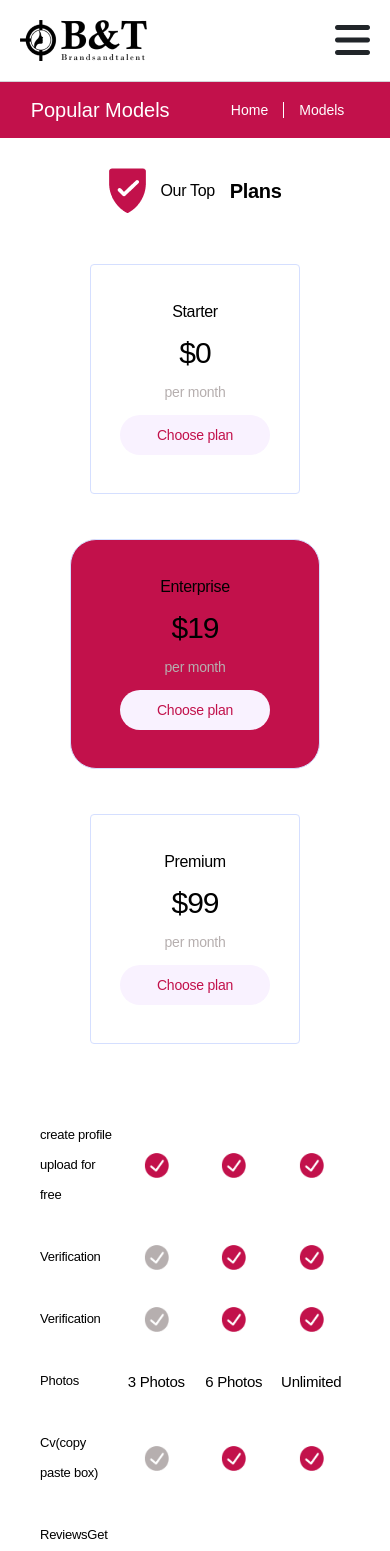
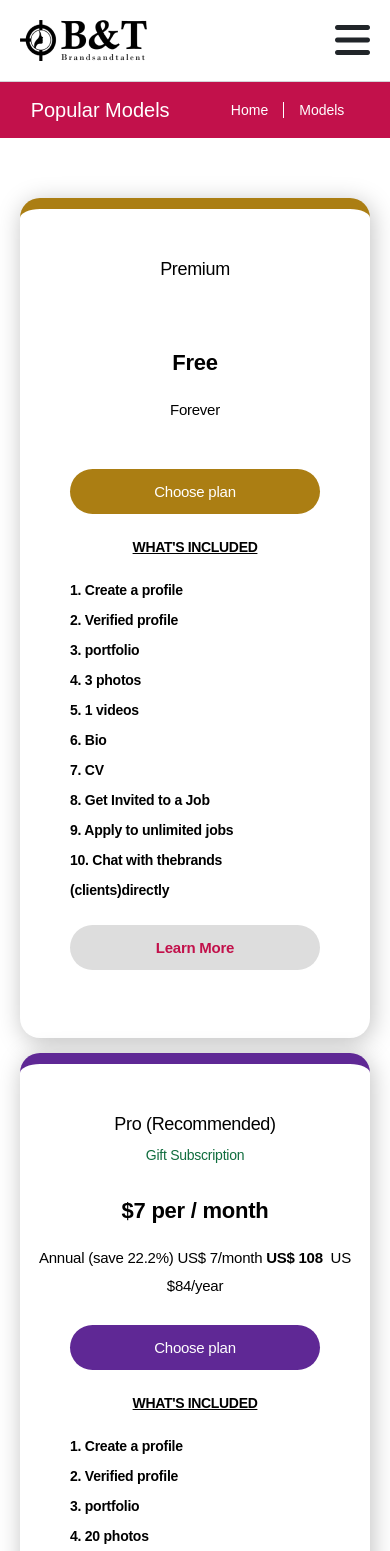
Before and after one commit to Srishtis-React-Team/Brands-and-talent-Web, a React (Create React App) app: page /pricing in a window 390 px wide. Shown: the top 1551 px of the page. Built offline with nearby package versions, Linux system fonts and the light colour scheme.

Commit message:
pricing-design

```diff
--- a/package.json
+++ b/package.json
@@ -13,7 +13,7 @@
     "react-bootstrap": "^2.9.1",
     "react-dom": "^18.2.0",
     "react-router-dom": "^6.20.0",
-    "react-scripts": "5.0.1",
+    "react-scripts": "^5.0.1",
     "react-select": "^5.8.0",
     "react-simple-chatbot": "^0.6.1",
     "web-vitals": "^2.1.4"
--- a/src/assets/css/pricing.css
+++ b/src/assets/css/pricing.css
@@ -1,286 +1,205 @@
-.pricing-section {
+.plans-section {
+  padding: 60px;
   display: flex;
   justify-content: space-evenly;
   align-items: center;
-  margin-top: 40px;
 }
 
-.pricing-table {
-  padding: 60px 60px;
+.plans-wrapper {
+  width: 350px;
+  height: 840px;
+  flex-shrink: 0;
+  border-radius: 20px;
+  background: #fff;
+  box-shadow: 2px 4px 24px 0px rgba(0, 0, 0, 0.25);
 }
 
-.pricing-img-wrapper > img {
-  width: 30px;
-  height: 30px;
+.free-plans {
+  border-top: 11px solid #ab7e13;
 }
 
-.pricing-wrapper {
-  width: 210px;
-  height: 330px;
-  padding: 40px;
+.pro-plans {
+  border-top: 11px solid #5f2895;
+}
+
+.premium-plans {
+  border-top: 11px solid #106d3e;
+}
+
+.plan-name {
+  color: #000;
+  text-align: center;
+  font-family: sans-serif;
+  font-size: 18px;
+  font-style: normal;
+  font-weight: 400;
+  line-height: normal;
+  letter-spacing: -0.333px;
+  padding: 50px 0px 25px 0px;
+}
+
+.plan-value {
+  padding: 10px 0px 20px 0px;
+  color: #000;
+  text-align: center;
+  font-family: sans-serif;
+  font-size: 22px;
+  font-style: normal;
+  font-weight: 600;
+  line-height: normal;
+  letter-spacing: -0.25px;
+}
+
+.plan-validity {
+  color: #000;
+  text-align: center;
+  font-family: sans-serif;
+  font-size: 15px;
+  font-style: normal;
+  font-weight: 400;
+  line-height: 28px; /* 175% */
+  letter-spacing: -0.25px;
+  padding-bottom: 20px;
+}
+
+.choose-btn {
   cursor: pointer;
+  width: 250px;
+  height: 45px;
+  flex-shrink: 0;
+  border-radius: 60px;
   display: flex;
   justify-content: center;
   align-items: center;
-  flex-direction: column;
-  margin: 20px;
-}
-
-.pricing-row {
-  display: flex;
-  justify-content: space-between;
-  align-items: center;
-  padding: 18px 0px;
-}
-
-.pricing-img-wrapper {
-  width: 210px;
-  text-align: center;
-}
-
-.pricing-name {
-  width: 210px;
-  color: #000;
+  color: #fff;
   font-family: sans-serif;
   font-size: 15px;
   font-style: normal;
   font-weight: 400;
   line-height: normal;
   letter-spacing: -0.25px;
+  margin: 25px auto;
 }
 
-.pricing-img-wrapper {
+.include {
+  cursor: pointer;
   color: #000;
+  text-align: center;
+  font-family: sans-serif;
+  font-size: 14px;
+  font-style: normal;
+  font-weight: 700;
+  line-height: normal;
+  letter-spacing: -0.333px;
+  text-decoration-line: underline;
+  padding-bottom: 10px 0px;
+}
+
+.included-things {
+  padding: 20px;
+}
+
+.included-things > div {
+  color: #000;
+  font-family: sans-serif;
+  font-size: 14px;
+  font-style: normal;
+  font-weight: 600;
+  line-height: 30px; /* 187.5% */
+  letter-spacing: -0.25px;
+  padding: 0px 30px;
+}
+
+.learn-btn {
+  cursor: pointer;
+  border-radius: 60px;
+  background: #dddddd;
+  width: 250px;
+  height: 45px;
+  flex-shrink: 0;
+  color: #c2114b;
+  text-align: center;
   font-family: sans-serif;
   font-size: 15px;
   font-style: normal;
-  font-weight: 400;
-  line-height: normal;
+  font-weight: 600;
+  line-height: 28px; /* 175% */
   letter-spacing: -0.25px;
-}
-
-.guarantee-wrapper {
-  width: 210px;
-  height: 330px;
-  padding: 40px;
-  cursor: pointer;
-  display: flex;
-  justify-content: space-around;
-  align-items: start;
-  flex-direction: column;
-}
-
-.pricing-fill {
-  width: 250px;
-  height: 350px;
-  border-radius: 26px;
-  background: #c2114b;
-  cursor: pointer;
   display: flex;
   justify-content: center;
   align-items: center;
-  flex-direction: column;
-  margin: 25px;
+  margin: 0 auto;
 }
 
-.plan-name {
-  color: #000;
-  text-align: center;
-  font-family: sans-serif;
-  font-size: 20px;
-  font-style: normal;
-  font-weight: 400;
-  line-height: normal;
-  letter-spacing: -0.333px;
+.free-btn {
+  background: #ab7e13;
 }
 
-.plan-name-bold {
-  color: #000;
-  font-family: sans-serif;
-  font-size: 40px;
-  font-style: normal;
-  font-weight: 600;
-  line-height: normal;
-  letter-spacing: -0.333px;
+.pro-btn {
+  background: #5f2895;
 }
 
-.plan-value {
-  color: #000;
-  text-align: center;
-  font-family: sans-serif;
-  font-size: 60px;
-  font-style: normal;
-  font-weight: 400;
-  line-height: normal;
-  letter-spacing: -1px;
+.premium-btn {
+  background: #106d3e;
 }
 
-.plan-action {
-  border-radius: 26px;
-  background: #f9f2ff;
-  width: 207.761px;
-  height: 64.308px;
-  color: #c2114b;
+.pro-gift {
+  color: #106d3e;
   text-align: center;
   font-family: sans-serif;
   font-size: 14px;
   font-style: normal;
   font-weight: 400;
-  line-height: normal;
-  letter-spacing: -0.233px;
-  margin-top: 40px;
+  letter-spacing: -0.25px;
+  padding-top: 12px;
 }
-
-.plan-duration {
-  color: #b6afaf;
+.premium-gift {
+  color: #5f2895;
   text-align: center;
   font-family: sans-serif;
   font-size: 14px;
   font-style: normal;
   font-weight: 400;
+  letter-spacing: -0.25px;
+  padding-top: 12px;
+}
+
+.save-plan {
+  color: #000;
+  text-align: center;
+  font-family: sans-serif;
+  font-size: 15px;
+  font-style: normal;
+  font-weight: 400;
+  line-height: 28px; /* 175% */
+  letter-spacing: -0.25px;
+}
+
+.save-plan > span {
+  font-weight: 700;
+}
+
+.premium-text {
+  color: #000;
+  text-align: center;
+  font-family: sans-serif;
+  font-size: 18px;
+  font-style: normal;
+  font-weight: 400;
   line-height: normal;
-  letter-spacing: -0.233px;
+  letter-spacing: -0.333px;
+  padding: 50px 0px 60px 0px;
 }
 
 @media (max-width: 475px) {
-  .pricing-section {
+  .plans-section {
+    padding: 60px;
     display: flex;
     flex-direction: column;
-    align-items: center;
-    margin-top: 0px;
-  }
-
-  .pricing-table {
-    padding: 40px 40px;
-  }
-
-  .pricing-wrapper {
-    align-items: center;
-    background-color: #fff;
-    border: 1px solid #d5dfff;
-    border-radius: 4px;
-    display: flex;
-    flex-direction: column;
-    max-width: 360px;
-    padding: 31px 23px;
-    justify-content: space-around;
-    height: 230px;
-  }
-
-  .pricing-fill {
-    align-items: center;
-    background-color: #fff;
-    border: 1px solid #d5dfff;
-    border-radius: 26px;
-    display: flex;
-    flex-direction: column;
-    max-width: 360px;
-    padding: 31px 23px;
-    justify-content: space-around;
-    height: 230px;
-    background: #c2114b;
-  }
-
-  .pricing-row {
-    display: flex;
-    justify-content: space-between;
-    align-items: center;
-    padding: 16px 0px;
-  }
-
-  .pricing-img-wrapper {
-    width: 210px;
-    text-align: center;
-  }
-
-  .pricing-name {
-    color: #000;
-    font-family: sans-serif;
-    font-size: 13px;
-    font-style: normal;
-    font-weight: 400;
-    line-height: 30px;
-  }
-
-  .pricing-img-wrapper {
-    color: #000;
-    font-family: sans-serif;
-    font-size: 15px;
-    font-style: normal;
-    font-weight: 400;
-    line-height: normal;
-    letter-spacing: -0.25px;
-  }
-
-  .guarantee-wrapper {
-    width: 100%;
-    height: initial;
-    padding: 30px 15px;
-    cursor: pointer;
-    display: flex;
-    flex-direction: row;
     justify-content: center;
     align-items: center;
   }
-
-  .plan-name {
-    color: #000;
-    text-align: center;
-    font-family: sans-serif;
-    font-size: 16px;
-    font-style: normal;
-    font-weight: 400;
-    line-height: normal;
-    padding: 0px 15px;
-  }
-
-  .plan-name-bold {
-    color: #000;
-    font-family: sans-serif;
-    font-size: 20px;
-    font-style: normal;
-    font-weight: 600;
-    line-height: normal;
-  }
-
-  .plan-value {
-    color: #000;
-    text-align: center;
-    font-family: sans-serif;
-    font-size: 30px;
-    font-style: normal;
-    font-weight: 400;
-    line-height: normal;
-    letter-spacing: -1px;
-  }
-
-  .plan-action {
-    border-radius: 26px;
-    background: #f9f2ff;
-    width: 150px;
-    height: 40px;
-    color: #c2114b;
-    text-align: center;
-    font-family: sans-serif;
-    font-size: 14px;
-    font-style: normal;
-    font-weight: 400;
-    line-height: normal;
-    margin-top: 0px;
-  }
-
-  .plan-duration {
-    color: #b6afaf;
-    text-align: center;
-    font-family: sans-serif;
-    font-size: 14px;
-    font-style: normal;
-    font-weight: 400;
-    line-height: normal;
-    letter-spacing: -0.233px;
-  }
-  .pricing-img-wrapper > img {
-    width: 25px;
-    height: 25px;
+  .plans-wrapper {
+    margin-bottom: 15px;
   }
 }
--- a/src/views/GetBooked.js
+++ b/src/views/GetBooked.js
@@ -3,6 +3,7 @@ import "../assets/css/findcreators.css";
 import "../assets/css/getbooked.css";
 import Header from "./header.js";
 import Footer from "./Footer.js";
+import CardCarousel from "./CardCarousel.js";
 import axios from "axios";
 import $ from "jquery";
 const GetBooked = () => {
@@ -389,6 +390,11 @@ const GetBooked = () => {
 
                   <div className="overlay"></div>
                 </div>
+                <div className="portofolio-section">
+                  <div className="portofolio-title">Posts</div>
+                  <div className="view-all">View All</div>
+                </div>
+                <CardCarousel />
               </>
             )}
             {photos && (
--- a/src/views/pricing.js
+++ b/src/views/pricing.js
@@ -42,153 +42,76 @@ const Pricing = () => {
           </div>
         </div>
       </section>
-      <div className="pricing-section">
-        <div className="guarantee-wrapper">
-          <div>
-            <img src={checkShield}></img>
+      <div className="plans-section">
+        <div className="plans-wrapper free-plans">
+          <div className="premium-text">Premium</div>
+          <div className="plan-value">Free</div>
+          <div className="plan-validity">Forever</div>
+          <div className="choose-btn free-btn">Choose plan</div>
+          <div className="include">WHAT'S INCLUDED</div>
+          <div className="included-things">
+            <div>1. Create a profile </div>
+            <div>2. Verified profile</div>
+            <div>3. portfolio</div>
+            <div>4. 3 photos</div>
+            <div>5. 1 videos</div>
+            <div>6. Bio</div>
+            <div>7. CV</div>
+            <div>8. Get Invited to a Job</div>
+            <div>9. Apply to unlimited jobs</div>
+            <div>10. Chat with thebrands (clients)directly</div>
           </div>
-          <div className="plan-name">Our Top</div>
-          <div className="plan-name-bold">Plans</div>
+          <div className="learn-btn">Learn More</div>
         </div>
-        <div
-          className={plan1_Selected ? "pricing-fill" : "pricing-wrapper"}
-          onClick={(e) => {
-            handleForms("plan-1");
-          }}
-        >
-          <div className="plan-name">Starter</div>
-          <div className="plan-value">$0</div>
-          <div className="plan-duration">per month</div>
-          <div className="plan-action center">Choose plan</div>
+        <div className="plans-wrapper pro-plans">
+          <div className="plan-name">
+            Pro (Recommended)
+            <div className="pro-gift">Gift Subscription</div>
+          </div>
+          <div className="plan-value">$7 per / month</div>
+          <div className="save-plan">
+            Annual (save 22.2%) US$ 7/month <span>US$ 108</span>  US $84/year
+          </div>
+          <div className="choose-btn pro-btn">Choose plan</div>
+          <div className="include">WHAT'S INCLUDED</div>
+          <div className="included-things">
+            <div>1. Create a profile </div>
+            <div>2. Verified profile</div>
+            <div>3. portfolio</div>
+            <div>4. 20 photos</div>
+            <div>5. 6 videos</div>
+            <div>6. Bio</div>
+            <div>7. CV</div>
+            <div>8. Get Invited to a Job</div>
+            <div>9. Apply to unlimited jobs</div>
+            <div>10. Chat with thebrands (clients)directly</div>
+          </div>
+          <div className="learn-btn">Learn More</div>
         </div>
-        <div
-          className={plan2_Selected ? "pricing-fill" : "pricing-wrapper"}
-          onClick={(e) => {
-            handleForms("plan-2");
-          }}
-        >
-          <div className="plan-name">Enterprise</div>
-          <div className="plan-value">$19</div>
-          <div className="plan-duration">per month</div>
-
-          <div className="plan-action center">Choose plan</div>
-        </div>
-        <div
-          className={plan3_Selected ? "pricing-fill" : "pricing-wrapper"}
-          onClick={(e) => {
-            handleForms("plan-3");
-          }}
-        >
-          <div className="plan-name">Premium</div>
-          <div className="plan-value">$99</div>
-          <div className="plan-duration">per month</div>
-          <div className="plan-action center">Choose plan</div>
-        </div>
-      </div>
-      <div className="pricing-table">
-        <div className="pricing-row">
-          <div className="pricing-name">create profile upload for free</div>
-          <div className="pricing-img-wrapper">
-            <img src={filledCircle}></img>
+        <div className="plans-wrapper premium-plans">
+          <div className="plan-name">
+            Premium
+            <div className="premium-gift">Gift Subscription</div>
           </div>
-          <div className="pricing-img-wrapper">
-            <img src={filledCircle}></img>
+          <div className="plan-value">$17 per / month</div>
+          <div className="save-plan">
+            Annual (save 29.2%) US$ 17/month <span>US$ 288</span>  US$ 204/year
           </div>
-          <div className="pricing-img-wrapper">
-            <img src={filledCircle}></img>
+          <div className="choose-btn premium-btn">Choose plan</div>
+          <div className="include">WHAT'S INCLUDED</div>
+          <div className="included-things">
+            <div>1. Create a profile </div>
+            <div>2. Verified profile</div>
+            <div>3. portfolio</div>
+            <div>4. 20 photos</div>
+            <div>5. 6 videos</div>
+            <div>6. Bio</div>
+            <div>7. CV</div>
+            <div>8. Get Invited to a Job</div>
+            <div>9. Apply to unlimited jobs</div>
+            <div>10. Chat with thebrands (clients)directly</div>
           </div>
-        </div>
-        <div className="pricing-row">
-          <div className="pricing-name">Verification</div>
-          <div className="pricing-img-wrapper">
-            <img src={greyCircle}></img>
-          </div>
-          <div className="pricing-img-wrapper">
-            <img src={filledCircle}></img>
-          </div>
-          <div className="pricing-img-wrapper">
-            <img src={filledCircle}></img>
-          </div>
-        </div>
-        <div className="pricing-row">
-          <div className="pricing-name">Verification</div>
-          <div className="pricing-img-wrapper">
-            <img src={greyCircle}></img>
-          </div>
-          <div className="pricing-img-wrapper">
-            <img src={filledCircle}></img>
-          </div>
-          <div className="pricing-img-wrapper">
-            <img src={filledCircle}></img>
-          </div>
-        </div>
-        <div className="pricing-row">
-          <div className="pricing-name">Photos</div>
-          <div className="pricing-img-wrapper">3 Photos</div>
-          <div className="pricing-img-wrapper">6 Photos</div>
-          <div className="pricing-img-wrapper">Unlimited</div>
-        </div>
-        <div className="pricing-row">
-          <div className="pricing-name">Cv(copy paste box)</div>
-          <div className="pricing-img-wrapper">
-            <img src={greyCircle}></img>
-          </div>
-          <div className="pricing-img-wrapper">
-            <img src={filledCircle}></img>
-          </div>
-          <div className="pricing-img-wrapper">
-            <img src={filledCircle}></img>
-          </div>
-        </div>
-        <div className="pricing-row">
-          <div className="pricing-name">ReviewsGet invited to job button</div>
-          <div className="pricing-img-wrapper">
-            <img src={greyCircle}></img>
-          </div>
-          <div className="pricing-img-wrapper">
-            <img src={filledCircle}></img>
-          </div>
-          <div className="pricing-img-wrapper">
-            <img src={filledCircle}></img>
-          </div>
-        </div>
-        <div className="pricing-row">
-          <div className="pricing-name">
-            Showcase thier social media profile
-          </div>
-          <div className="pricing-img-wrapper">
-            <img src={greyCircle}></img>
-          </div>
-          <div className="pricing-img-wrapper">
-            <img src={filledCircle}></img>
-          </div>
-          <div className="pricing-img-wrapper">
-            <img src={filledCircle}></img>
-          </div>
-        </div>
-        <div className="pricing-row">
-          <div className="pricing-name">Notification</div>
-          <div className="pricing-img-wrapper">
-            <img src={greyCircle}></img>
-          </div>
-          <div className="pricing-img-wrapper">
-            <img src={filledCircle}></img>
-          </div>
-          <div className="pricing-img-wrapper">
-            <img src={filledCircle}></img>
-          </div>
-        </div>
-        <div className="pricing-row">
-          <div className="pricing-name">Rates ( Fixed/Negotiable)</div>
-          <div className="pricing-img-wrapper">
-            <img src={greyCircle}></img>
-          </div>
-          <div className="pricing-img-wrapper">
-            <img src={filledCircle}></img>
-          </div>
-          <div className="pricing-img-wrapper">
-            <img src={filledCircle}></img>
-          </div>
+          <div className="learn-btn">Learn More</div>
         </div>
       </div>
 
```
Also changed, not shown: src/views/CardCarousel.js (added, +42 -0 lines), src/assets/css/CardCarousel.css (added), 1 other file (tests, documents, lock files or other folders).
